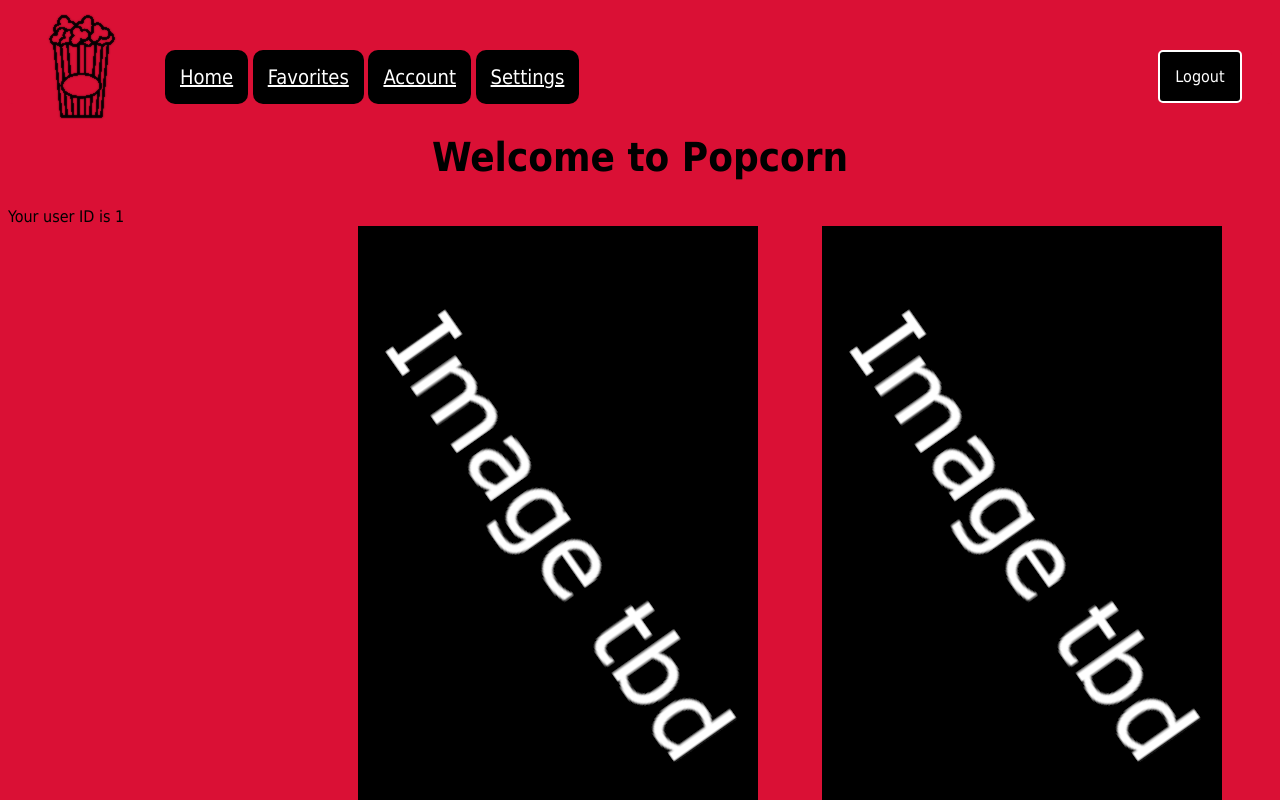
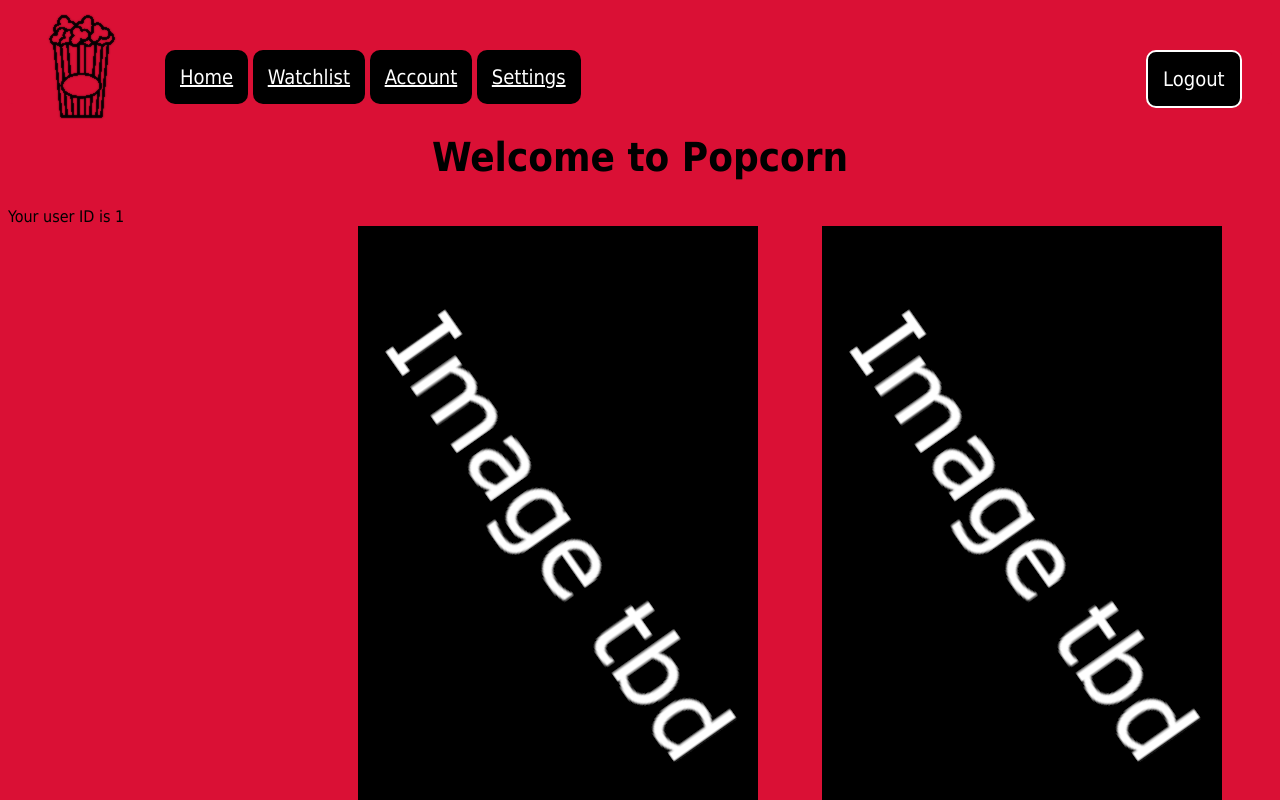
Before and after one commit to sopatz/popcorn, a PHP site: page /home.php in a window 1280 px wide. Run offline with PHP 8.4, Linux system fonts and the light colour scheme; the visitor is signed in with stand-in values (Sample User, id 1).

Commit message:
added watchlist page

```diff
--- a/allPages.css
+++ b/allPages.css
@@ -37,8 +37,9 @@ body {
     border: 2px solid white;
     cursor: pointer;
     transition-duration: 0.3s;
-    border-radius: 5px;
+    border-radius: 10px;
     text-decoration: none;
+    font-size:20px;
 }
 
 .popbutton:hover {
--- a/home.php
+++ b/home.php
@@ -53,7 +53,7 @@ h2 {
   <img src="images/logo2.png" alt="popcorn graphic" class="logo">
     <ul class ="nav">
       <li><a href="home.php">Home</a></li>
-      <li><a href="movies_list.html">Favorites</a></li>
+      <li><a href="watchlist.php">Watchlist</a></li>
       <li><a href="#account">Account</a></li>
       <li><a href="#settings">Settings</a></li>
     </ul>
```
Also changed, not shown: watchlist.php (added).
